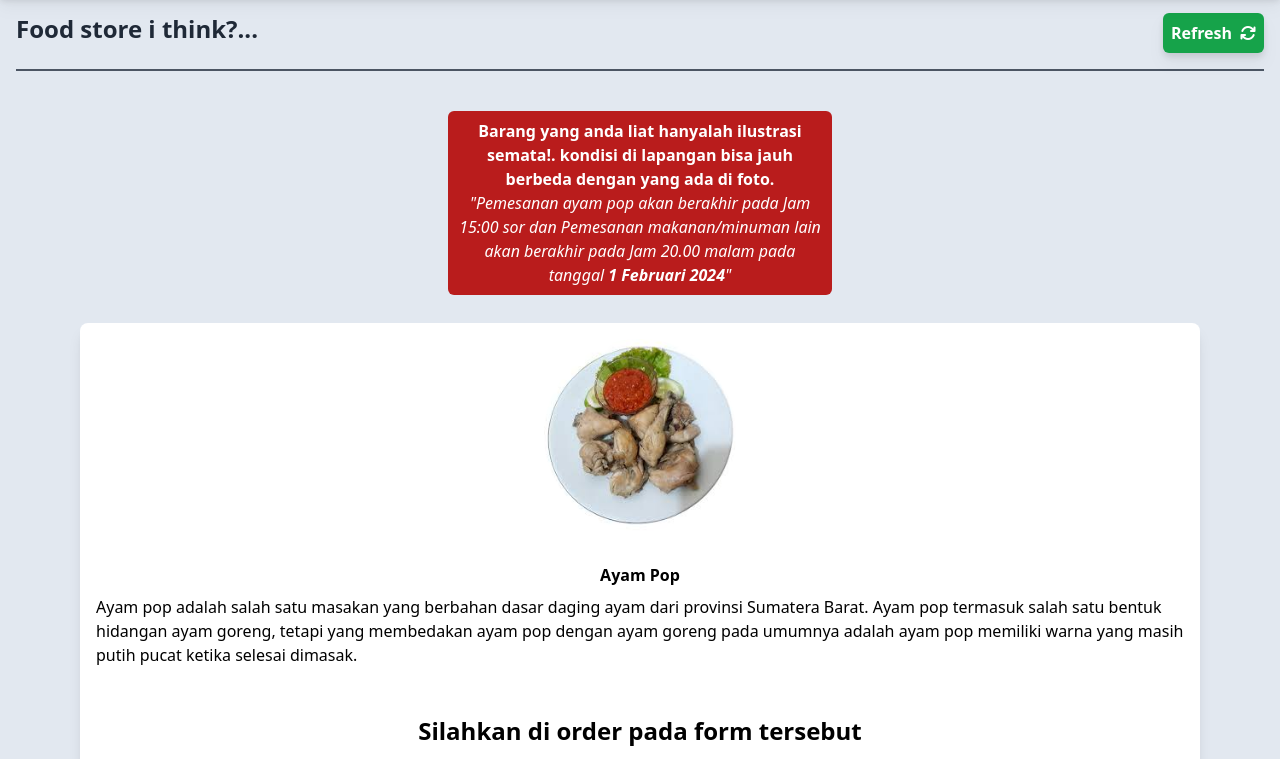
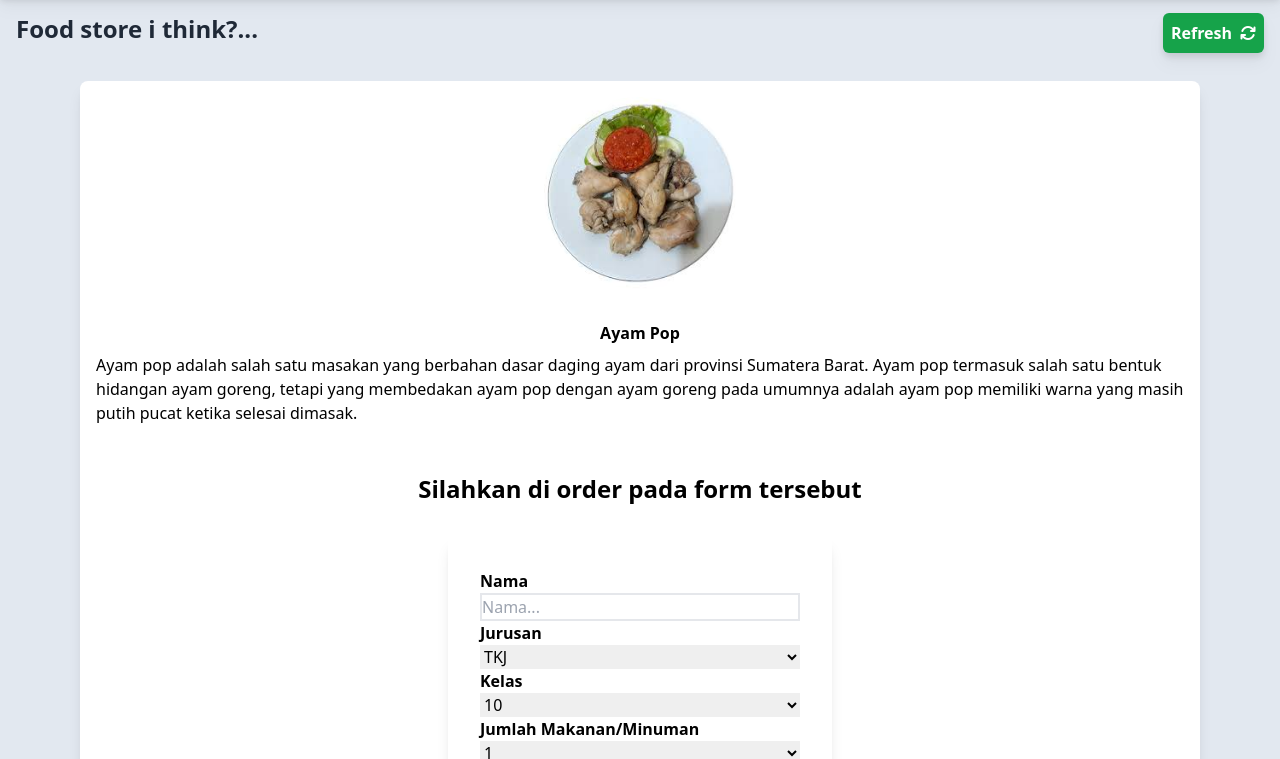
Before and after one commit to verticalism/bisnis-makanan, a website: page ayam_pop.html in a window 1280 px wide. Shown: the part 59-818 px from the top of the page. Drawn offline with Linux system fonts and the light colour scheme.

Commit message:
dissapear warning message

```diff
--- a/ayam_pop.html
+++ b/ayam_pop.html
@@ -45,12 +45,12 @@
                 </div>
             </div>
             <!-- peringatan -->
-            <div class="flex items-center justify-center px-4 border-t-2 border-gray-600 mx-4">
+            <!-- <div class="flex items-center justify-center px-4 border-t-2 border-gray-600 mx-4">
                 <div class="warning w-96 p-2 rounded-md bg-red-700 flex items-center flex-col justify-center mt-10">
                     <h1 class="font-bold text-white w-fit text-center">Barang yang anda liat hanyalah ilustrasi semata!. kondisi di lapangan bisa jauh berbeda dengan yang ada di foto.</h1>
                     <p class=" text-white text-center italic">"Pemesanan ayam pop akan berakhir pada Jam 15:00 sor dan Pemesanan makanan/minuman lain akan berakhir pada Jam 20.00 malam pada tanggal <span class="font-bold">1 Februari 2024</span>"</p>
                 </div>
-            </div>
+            </div> -->
             <!-- barang container -->
             <div class="link-1 flex gap-3 p-3 justify-center md:px-20 flex-col pb-20">
                 <div class="img w-full bg-white shadow-lg flex flex-col rounded-lg">
```
Also changed, not shown: es_jeruk.html (+2 -2 lines), index.html (+2 -2 lines), sala_lauak.html (+2 -2 lines).
